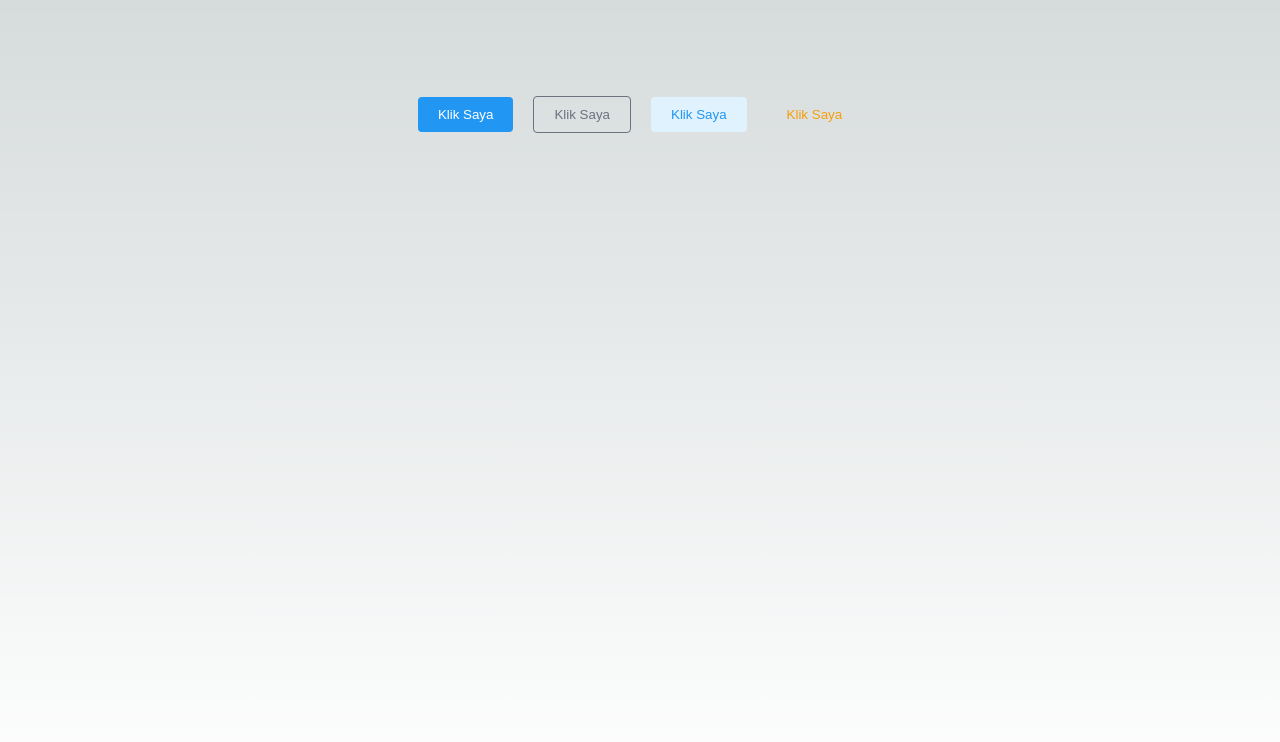
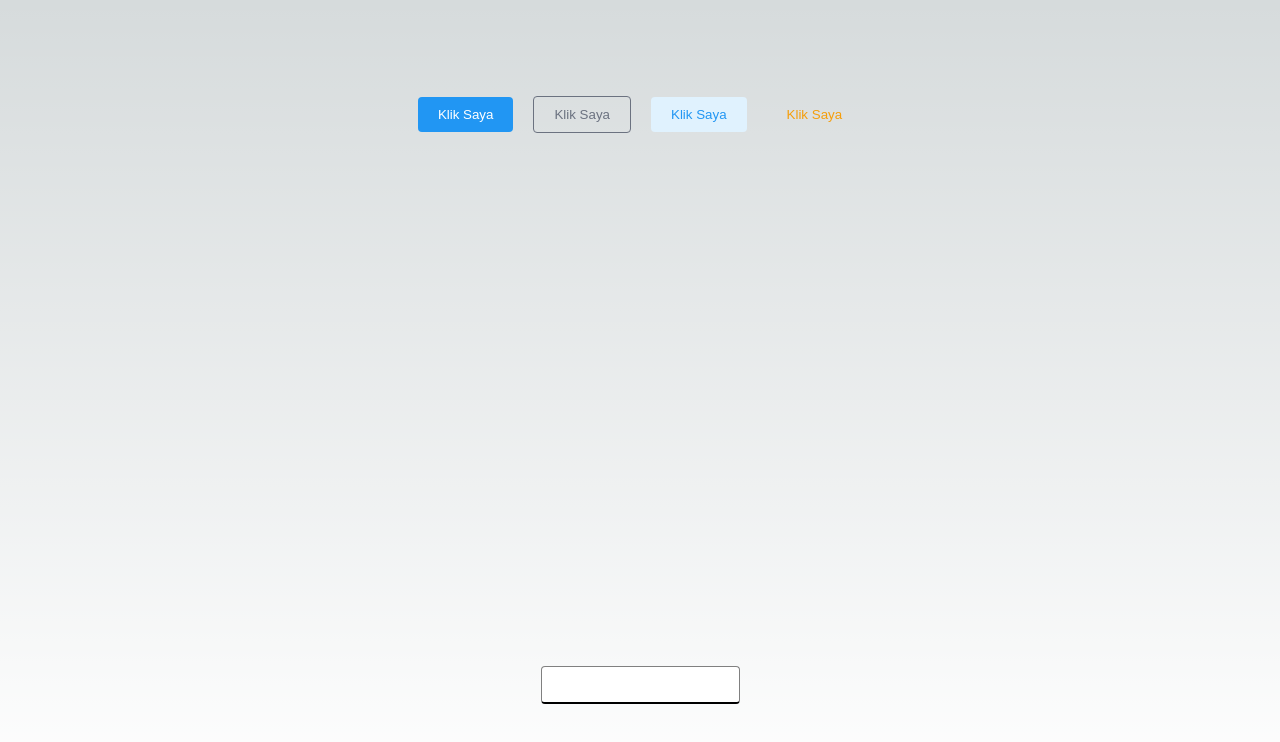
Before and after one commit to MrArchtraa/artuis, a Next.js app: page / in a window 1280 px wide. Shown: the top 742 px of the page. Built offline with nearby package versions, Linux system fonts and the light colour scheme; a web font is replaced by a local one.

Commit message:
tes input dasar

```diff
--- a/app/page.tsx
+++ b/app/page.tsx
@@ -1,10 +1,13 @@
 import ArtButton from "./components/Button/Button";
+import ArtInput from "./components/Input/Input";
+
 import styles from "./page.module.css";
 
 export default function Home() {
   return (
     <main className={styles.main}>
       <ArtButton/>
+      <ArtInput/>
     </main>
   );
 }
```
